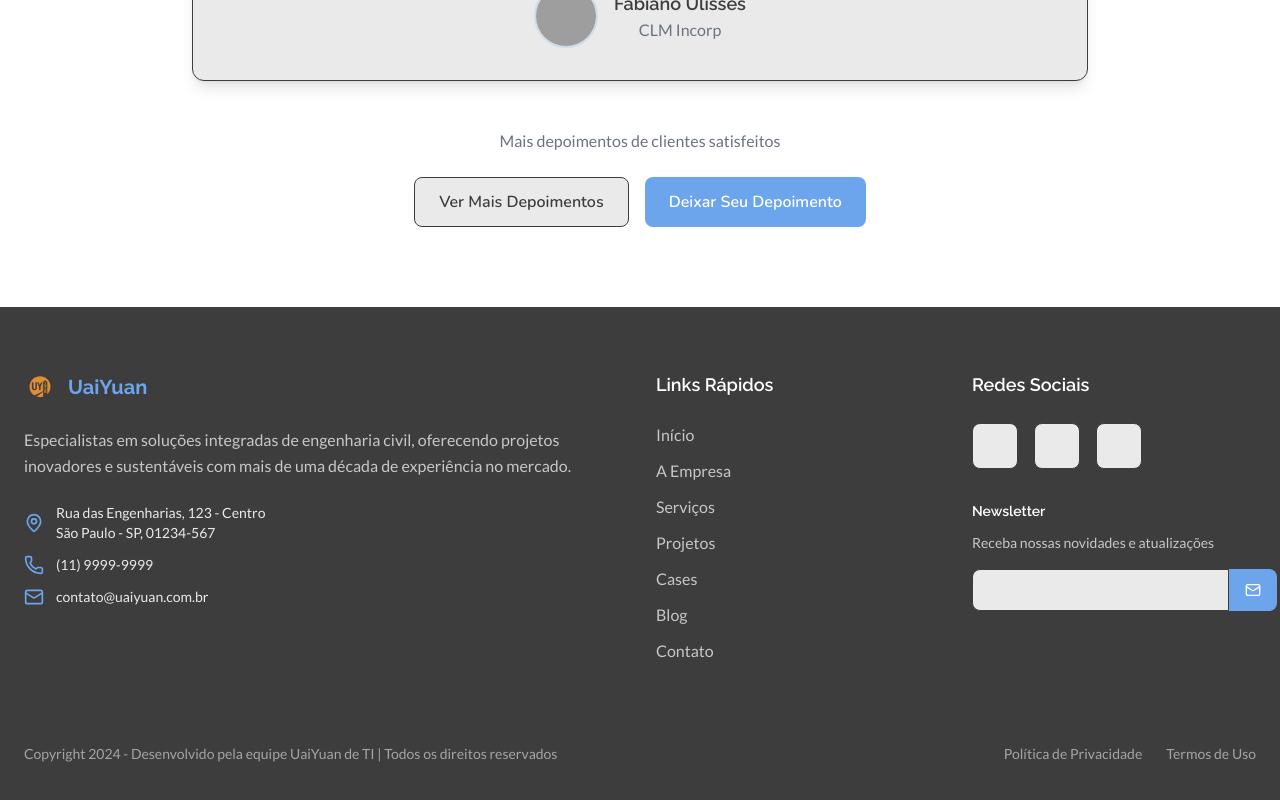
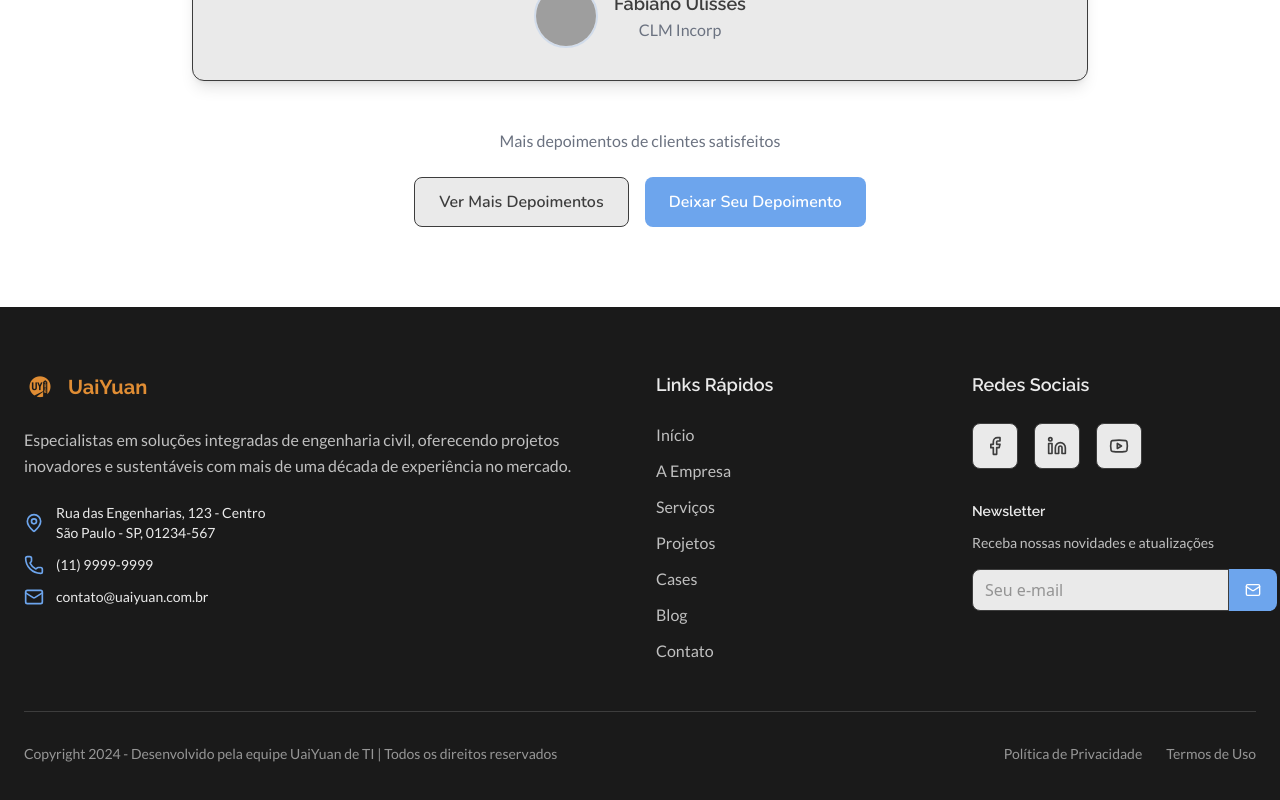
Before and after one commit to Kilobe0/UY.Frontend, a Next.js app: page / in a window 1280 px wide. Shown: the part 5514-6314 px from the top of the page. Built offline with nearby package versions, Linux system fonts and the light colour scheme; grey boxes are pictures that could not be loaded.

Commit message:
Update color scheme in globals.css and Footer component for improved readability and consistency. Change gray-dark color to a darker shade and adjust text colors in Footer for better contrast against backgrounds.

```diff
--- a/app/globals.css
+++ b/app/globals.css
@@ -7,7 +7,7 @@
   --blue-secondary: #5890D4;
 
   /* Gray Palette */
-  --gray-dark: #3d3d3d;
+  --gray-dark: #1a1a1a;
   --gray-light: #eaeaea;
 
   /* Accent Colors */
--- a/components/home/Footer.tsx
+++ b/components/home/Footer.tsx
@@ -46,7 +46,7 @@ export function Footer() {
                 alt="UaiYuan - Engenharia Civil"
                 className="h-8 w-auto"
               />
-              <span className="font-heading text-primary font-bold text-xl">
+              <span className="font-heading text-accent font-bold text-xl">
                 UaiYuan
               </span>
             </div>
@@ -83,7 +83,7 @@ export function Footer() {
 
           {/* Quick Links */}
           <div>
-            <h3 className="font-heading text-lg font-semibold text-white mb-6">
+            <h3 className="font-heading text-lg font-semibold text-gray-light mb-6">
               Links Rápidos
             </h3>
             <ul className="space-y-3">
@@ -102,7 +102,7 @@ export function Footer() {
 
           {/* Social Media */}
           <div>
-            <h3 className="font-heading text-lg font-semibold text-white mb-6">
+            <h3 className="font-heading text-lg font-semibold text-gray-light mb-6">
               Redes Sociais
             </h3>
             <div className="flex space-x-4">
@@ -114,7 +114,7 @@ export function Footer() {
                     href={social.url}
                     target="_blank"
                     rel="noopener noreferrer"
-                    className={`p-3 bg-card border border-border rounded-lg text-gray-light/80 ${social.color} transition-all duration-200 hover:scale-110`}
+                    className={`p-3 bg-card border border-border rounded-lg text-foreground ${social.color} transition-all duration-200 hover:scale-110`}
                     title={social.name}
                   >
                     <IconComponent className="h-5 w-5" />
@@ -125,7 +125,7 @@ export function Footer() {
 
             {/* Newsletter */}
             <div className="mt-8">
-              <h4 className="font-heading text-sm font-semibold text-white mb-3">
+              <h4 className="font-heading text-sm font-semibold text-gray-light mb-3">
                 Newsletter
               </h4>
               <p className="font-body text-gray-light/80 text-sm mb-4">
@@ -135,7 +135,7 @@ export function Footer() {
                 <input
                   type="email"
                   placeholder="Seu e-mail"
-                  className="flex-1 px-3 py-2 bg-card border border-border rounded-l-lg text-white placeholder-gray-light/50 focus:outline-none focus:border-primary"
+                  className="flex-1 px-3 py-2 bg-card border border-border rounded-l-lg text-foreground placeholder-card-text focus:outline-none focus:border-primary"
                 />
                 <button className="px-4 py-2 bg-primary hover:bg-primary-hover text-white rounded-r-lg transition-colors">
                   <Mail className="h-4 w-4" />
```
